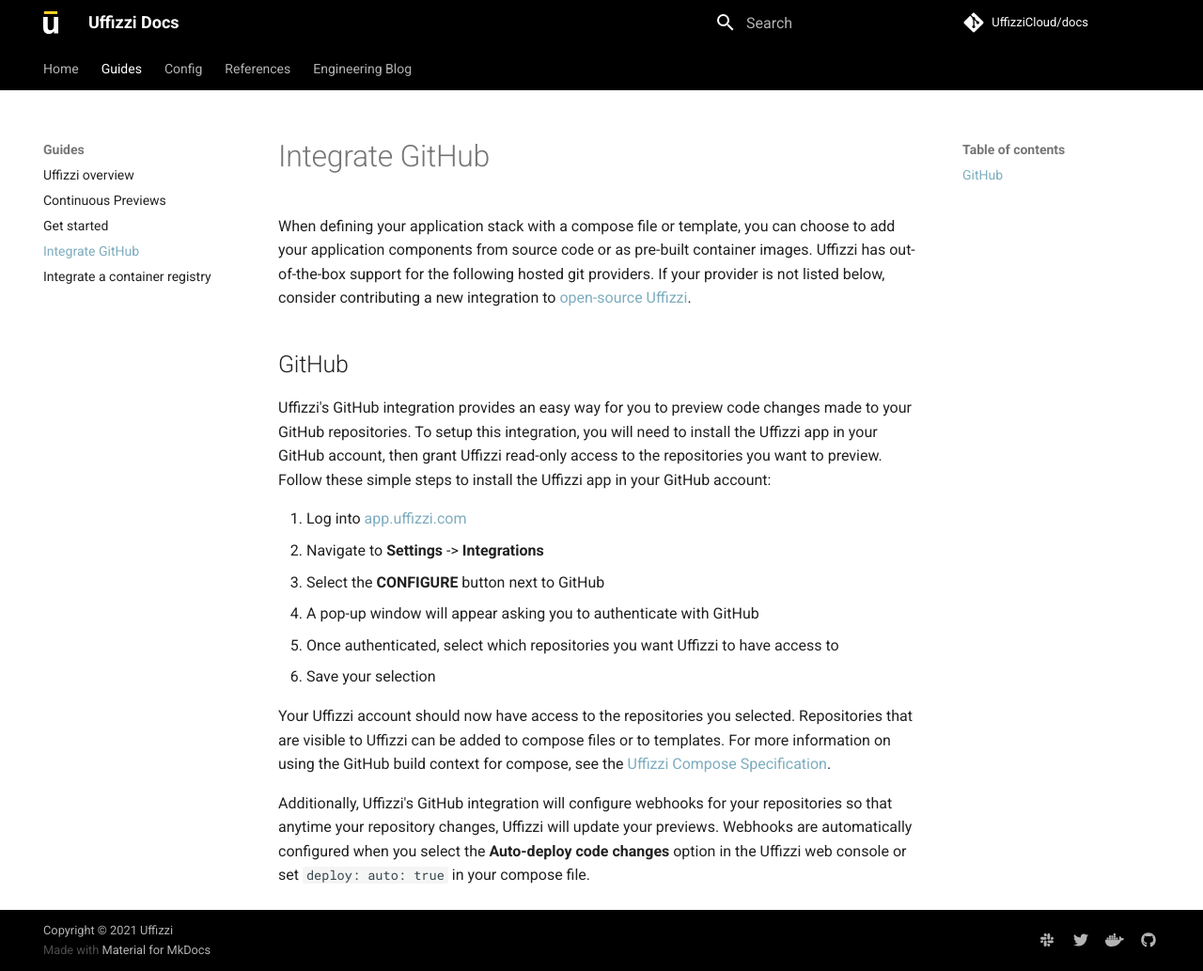
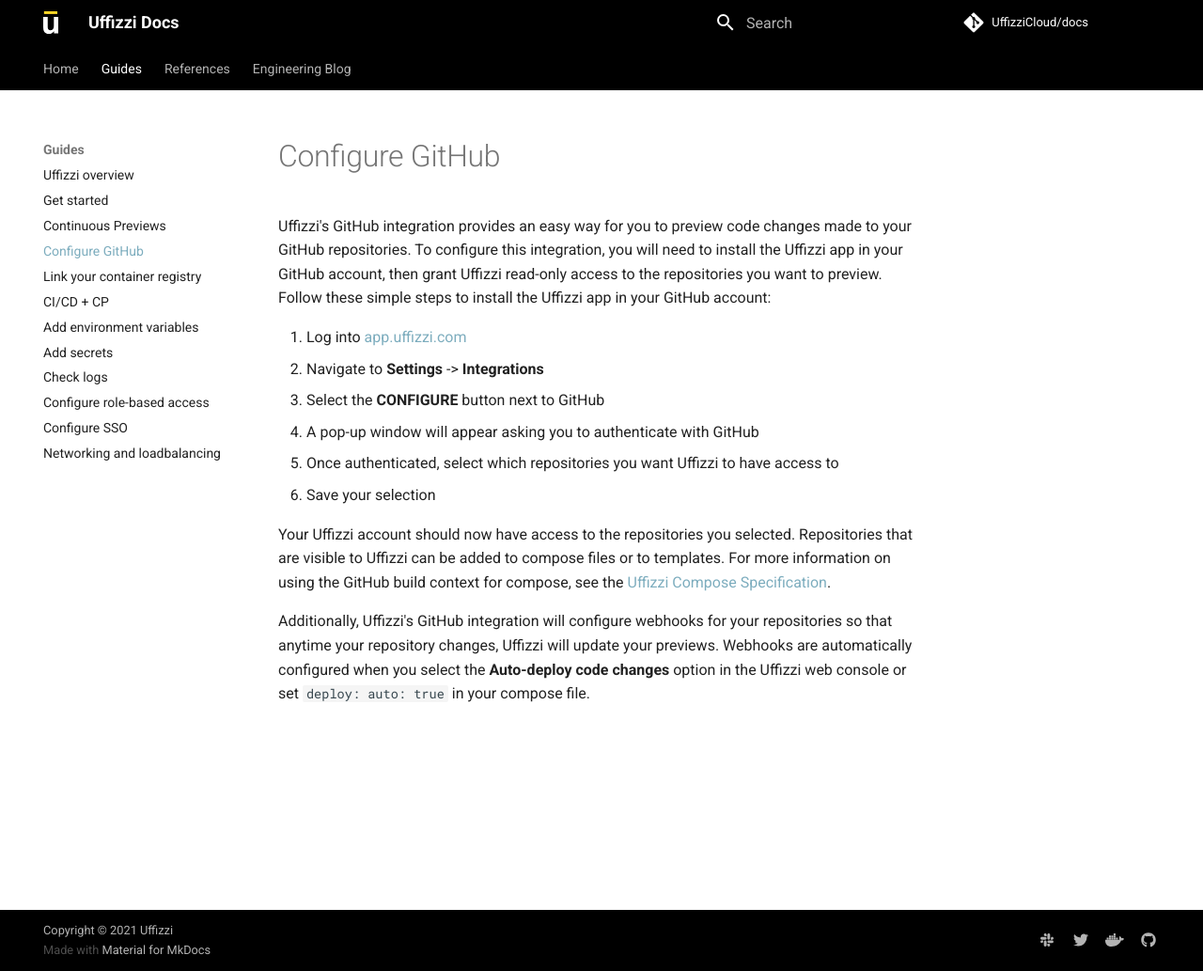
Before and after one commit to UffizziCloud/docs, an MkDocs documentation site: the page built from docs/guides/git-integrations.md, in a window 1280 px wide and 1033 px high. Shown: the whole window at 94% size. Built offline with MkDocs 1.6.1 and Material for MkDocs 9.7.7, drawn with Linux system fonts in a browser that asks for light colours; comment, search, counter and statistics services are not loaded.

Commit message:
added articles to guides; removed config

```diff
--- a/docs/guides/git-integrations.md
+++ b/docs/guides/git-integrations.md
@@ -1,7 +1,4 @@
-When defining your application stack with a compose file or template, you can choose to add your application components from source code or as pre-built container images. Uffizzi has out-of-the-box support for the following hosted git providers. If your provider is not listed below, consider contributing a new integration to [open-source Uffizzi](https://github.com/UffizziCloud).
-
-## GitHub
-Uffizzi's GitHub integration provides an easy way for you to preview code changes made to your GitHub repositories. To setup this integration, you will need to install the Uffizzi app in your GitHub account, then grant Uffizzi read-only access to the repositories you want to preview. Follow these simple steps to install the Uffizzi app in your GitHub account:
+Uffizzi's GitHub integration provides an easy way for you to preview code changes made to your GitHub repositories. To configure this integration, you will need to install the Uffizzi app in your GitHub account, then grant Uffizzi read-only access to the repositories you want to preview. Follow these simple steps to install the Uffizzi app in your GitHub account:
 
 1. Log into [app.uffizzi.com](https://app.uffizzi.com)
 2. Navigate to **Settings** -> **Integrations**
--- a/mkdocs.yml
+++ b/mkdocs.yml
@@ -105,22 +105,20 @@
     - Continuous Previews: continuous-previews.md
   - Guides:
     - Uffizzi overview: guides/uffizzi-overview.md
+    - Get started: guides/get-started.md
     - Continuous Previews: guides/continuous-previews.md
-    - Get started: guides/get-started.md
-    - Integrate GitHub: guides/git-integrations.md
-    - Integrate a container registry: guides/container-registry-integrations.md
-  - Config:
-    - Environment Variables: config/environment-variables.md
-    - Secrets: config/secrets.md
-    - Git Integrations: config/git-integrations.md
-    - Container Registry Integrations: config/container-registry-integrations.md
-    - Networking & Load-balancing: config/networking.md
-    - Logs: config/logs.md
-    - Role-based Access Control: config/rbac.md
-    - Single Sign-On (SSO): config/single-sign-on.md
+    - Configure GitHub: guides/git-integrations.md
+    - Link your container registry: guides/container-registry-integrations.md
+    - CI/CD + CP: guides/ci-cd-registry.md
+    - Add environment variables: guides/environment-variables.md
+    - Add secrets: guides/secrets.md
+    - Check logs: guides/logs.md
+    - Configure role-based access: guides/rbac.md
+    - Configure SSO: guides/single-sign-on.md
+    - Networking and loadbalancing: guides/networking.md
   - References:
     - Uffizzi Compose file reference: references/compose-spec.md
     - Uffizzi Compose reference table: references/reference-table.md
     - Example Uffizzi Compose: references/example-compose.md
   - Engineering Blog:
-    - Combining your existing CI/CD and Container Registry to enable Continuous Previews: engineeringblog/ci-cd-registry.md
+    - CI/CD + CP: engineeringblog/ci-cd-registry.md
```
Also changed, not shown: docs/engineeringblog/ci-cd-registry.md (+4 -4 lines), docs/guides/continuous-previews.md (+1 -1 lines), docs/guides/environment-variables.md (added, +23 -0 lines), docs/guides/logs.md (added, +17 -0 lines), docs/guides/networking.md (added, +17 -0 lines), docs/guides/rbac.md (added, +30 -0 lines), docs/guides/secrets.md (added, +8 -0 lines), docs/guides/single-sign-on.md (added, +24 -0 lines), docs/assets/images/event-logs.png (added), docs/assets/images/logs.png (added).
